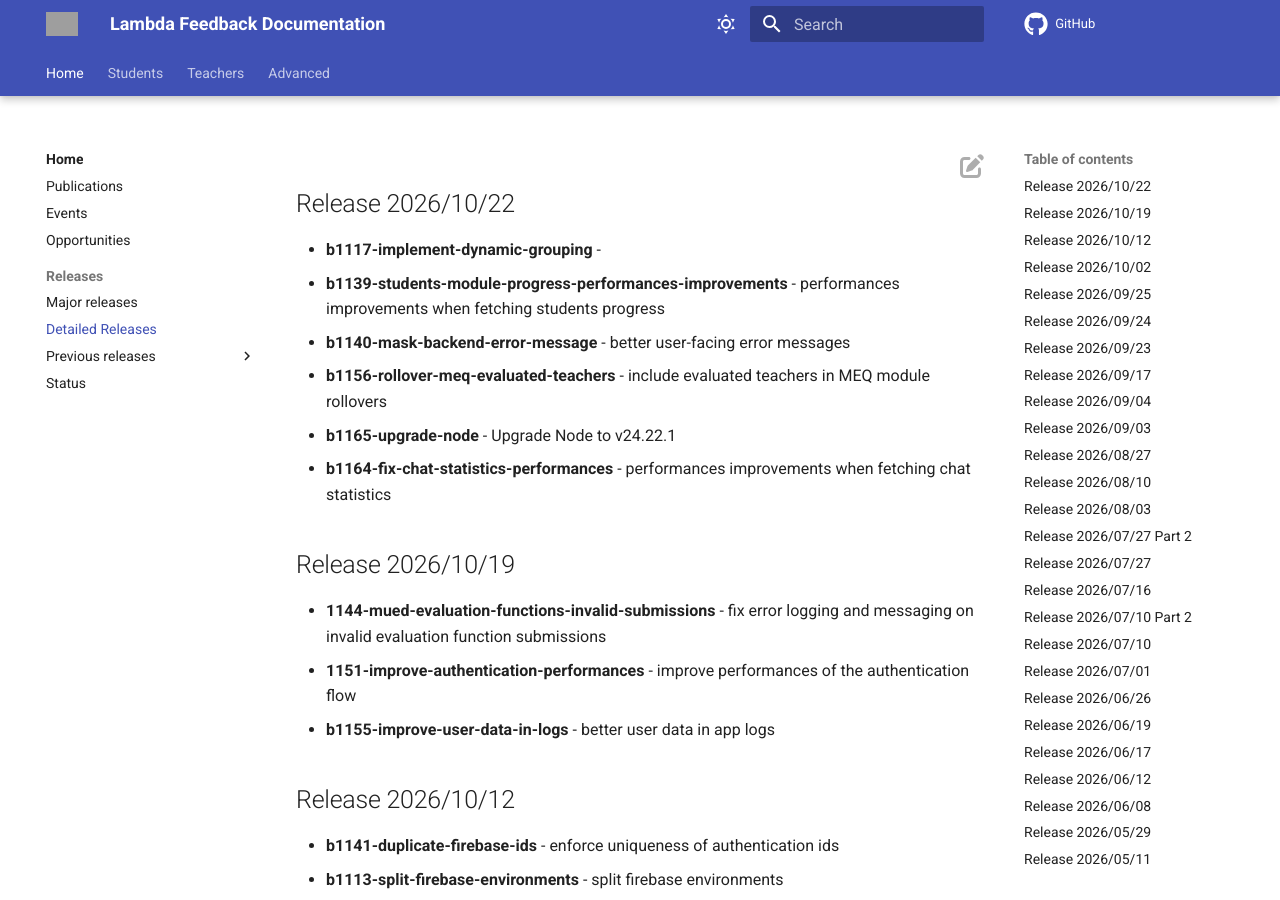
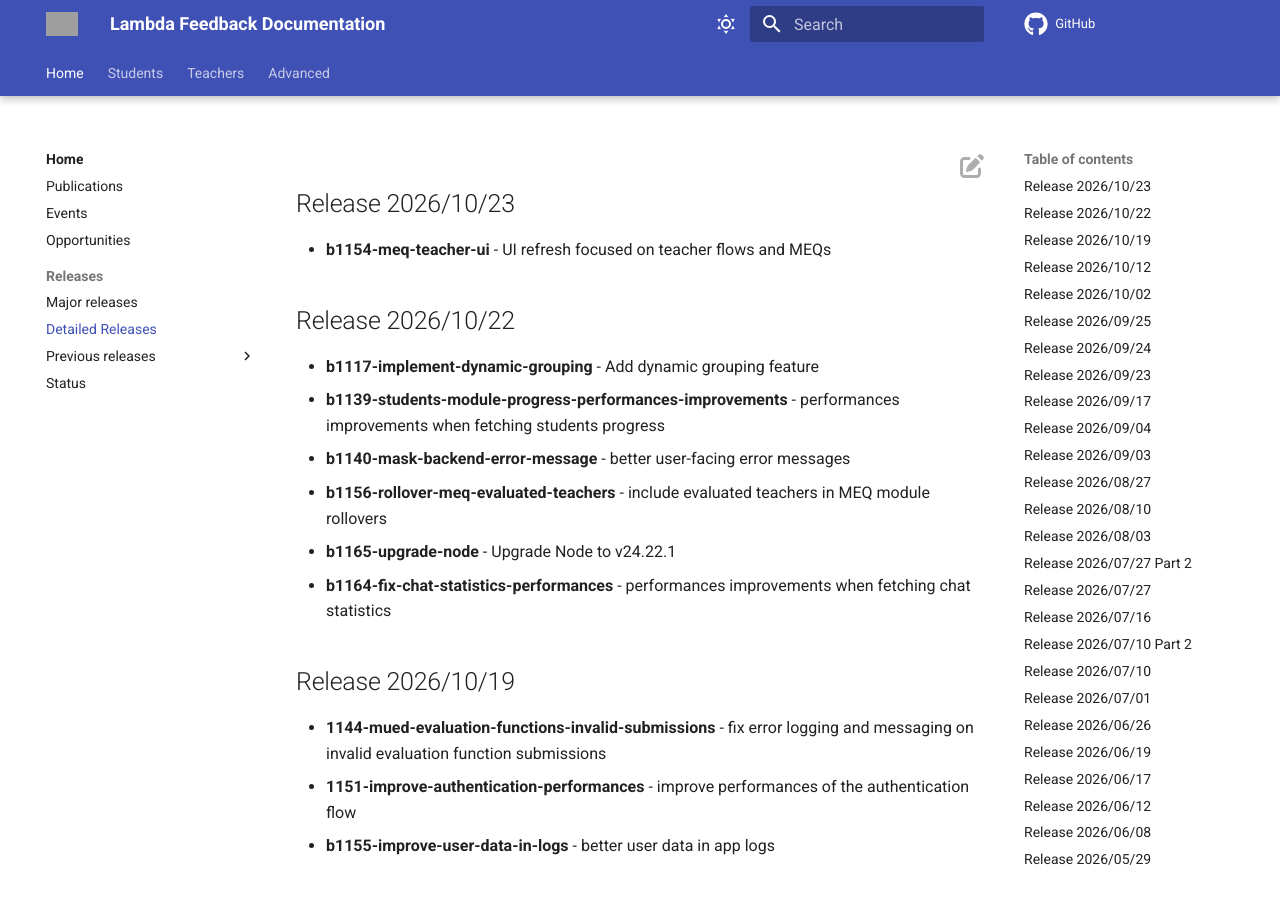
Before and after one commit to lambda-feedback/user-documentation, an MkDocs documentation site: the page built from docs/releases/detailed_releases.md, in a window 1280 px wide and 900 px high. Built offline with MkDocs 1.6.1 and Material for MkDocs 9.7.7, drawn with Linux system fonts in a browser that asks for light colours; comment, search, counter and statistics services are not loaded; grey boxes are pictures that could not be loaded.

Commit message:
Add release notes for 2026/10/23

```diff
--- a/docs/releases/detailed_releases.md
+++ b/docs/releases/detailed_releases.md
@@ -1,5 +1,8 @@
+## Release 2026/10/23
+- **b1154-meq-teacher-ui** - UI refresh focused on teacher flows and MEQs
+
 ## Release 2026/10/22
-- **b1117-implement-dynamic-grouping** -
+- **b1117-implement-dynamic-grouping** - Add dynamic grouping feature
 - **b1139-students-module-progress-performances-improvements** - performances improvements when fetching students progress
 - **b1140-mask-backend-error-message** - better user-facing error messages
 - **b1156-rollover-meq-evaluated-teachers** - include evaluated teachers in MEQ module rollovers
```
